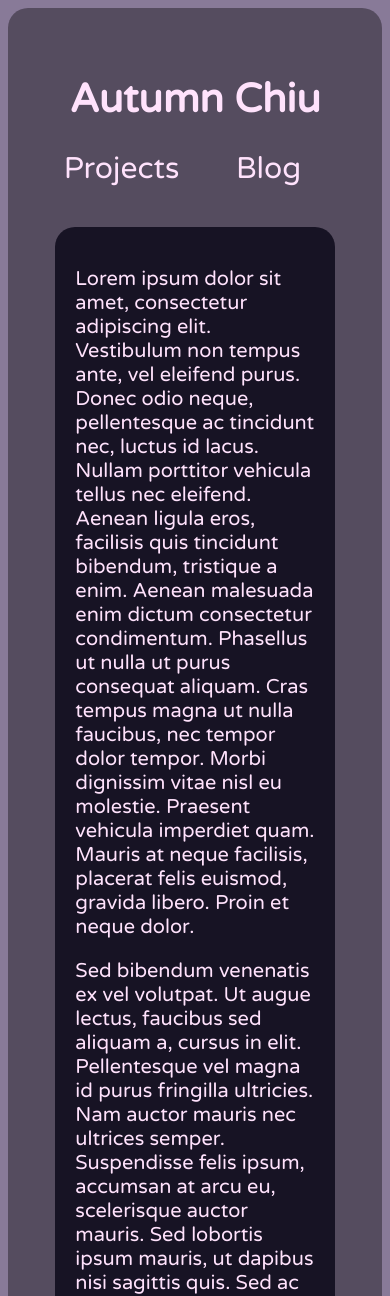
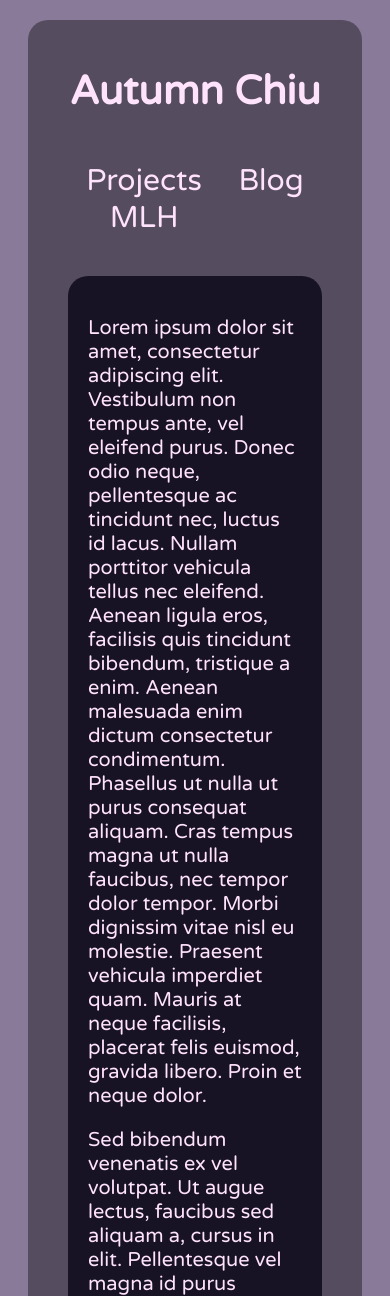
Before and after one commit to MLH-Fellowship/sre-portfolio-site, a Flask app: page /blog in a window 390 px wide. Shown: the top 1296 px of the page. Run offline with Flask 2, Linux system fonts and the light colour scheme.

Commit message:
css touchups

```diff
--- a/app/static/styles/blog.css
+++ b/app/static/styles/blog.css
@@ -13,18 +13,19 @@ div {
     border-radius: 20px;
 }
 
+h1 {
+    text-align: center;
+}
+
 #bg {
+    margin: 20px;
     background-color: #554c5f;
 }
 
 #heading {
     text-align: center;
     display: grid;
-    grid-template-columns: 50% 50%;
-}
-
-#heading h1 {
-    grid-column: 1 / span 2;
+    grid-template-columns: auto auto;
 }
 
 #heading span {
@@ -33,7 +34,8 @@ div {
 
 #main {
     display: grid;
-    grid-template-columns: 60% 30%;
+    grid-template-columns: 70% 30%;
+    grid-column-gap: 20px;
     justify-content: space-around;
 }
 
@@ -48,8 +50,9 @@ div {
     margin-bottom: auto;
 }
 
-@media only screen and (max-width: 720px) {
-    #left {
-	grid-column: 1 / span 2;
+@media only screen and (max-width: 1080px) {
+    #main {
+	grid-template-columns: auto;
+	grid-row-gap: 20px;
     }
 }
--- a/app/templates/blog.html
+++ b/app/templates/blog.html
@@ -23,10 +23,11 @@
     </head>
     <body>
 	<div id="bg">
+	    <h1>Autumn Chiu</h1>
 	    <div id="heading">
-		<h1>Autumn Chiu</h1>
 		<span>Projects</span>
 		<span>Blog</span>
+		<span>MLH</span>
 	    </div>
 	    <div id="main">
 		<div id="left"><p>
```
